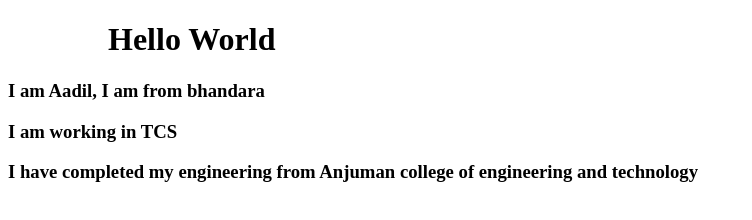
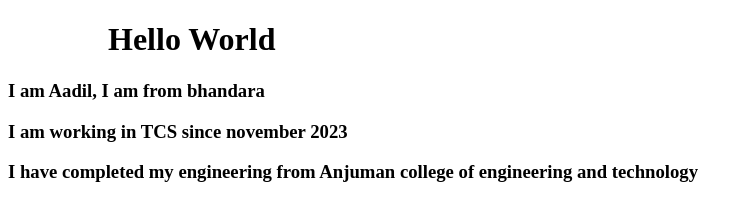
Before and after one commit to aadilsheikh18/Aadil1, a plain HTML site: page index.html in a window 1280 px wide. Shown: the whole page, without its empty margins (0-752 px from the left). Drawn offline with Linux system fonts and the light colour scheme.

Commit message:
normal changes

```diff
--- a/index.html
+++ b/index.html
@@ -8,7 +8,7 @@
 <body>
     <h1 style="display: flexbox; padding-left: 100px;">Hello World</h1>
     <h3>I am Aadil, I am from bhandara</h3>
-    <h3>I am working in TCS</h3>
+    <h3>I am working in TCS since november 2023</h3>
     <h3>I have completed my engineering from Anjuman college of engineering and technology</h3>
 </body>
 </html>
```
